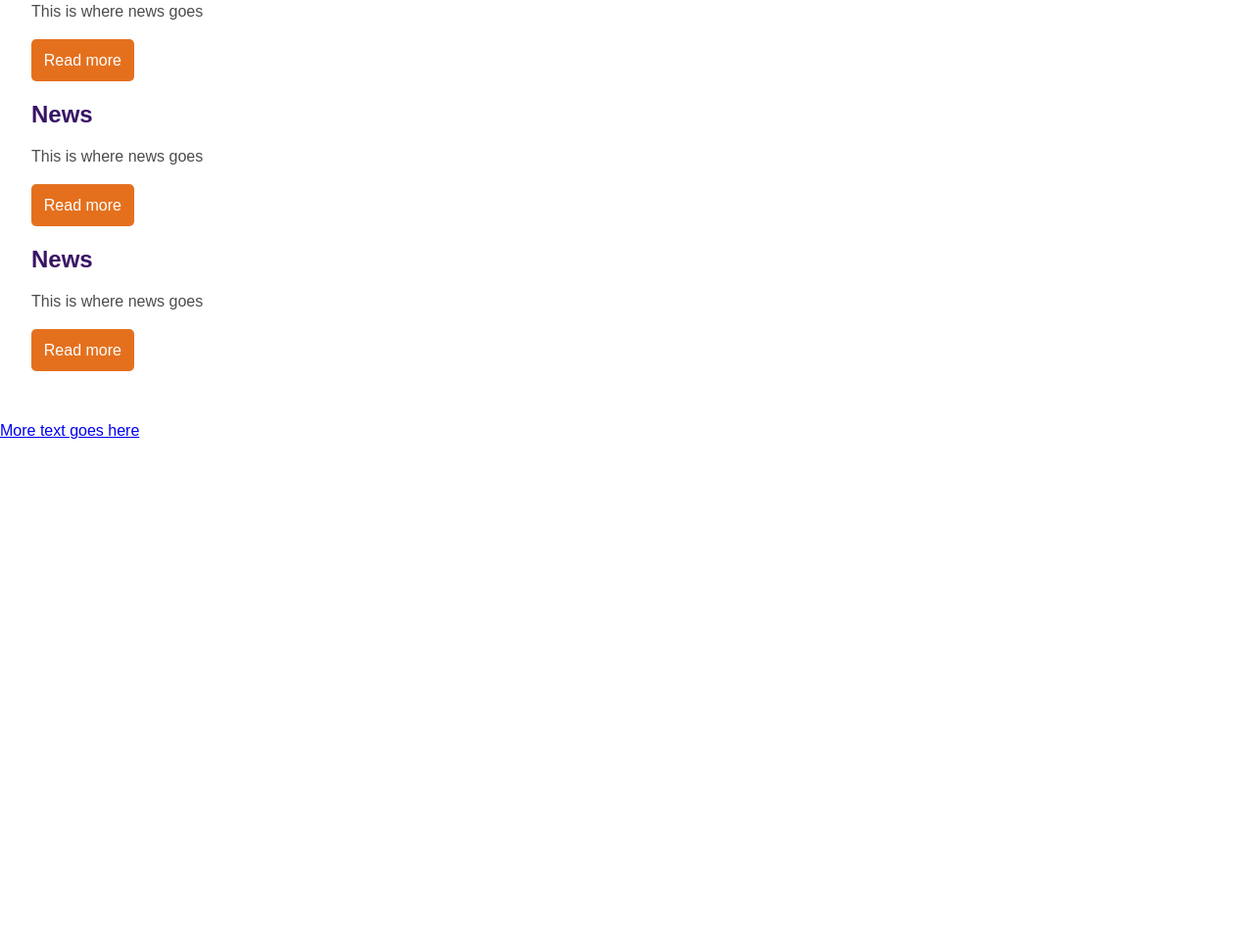
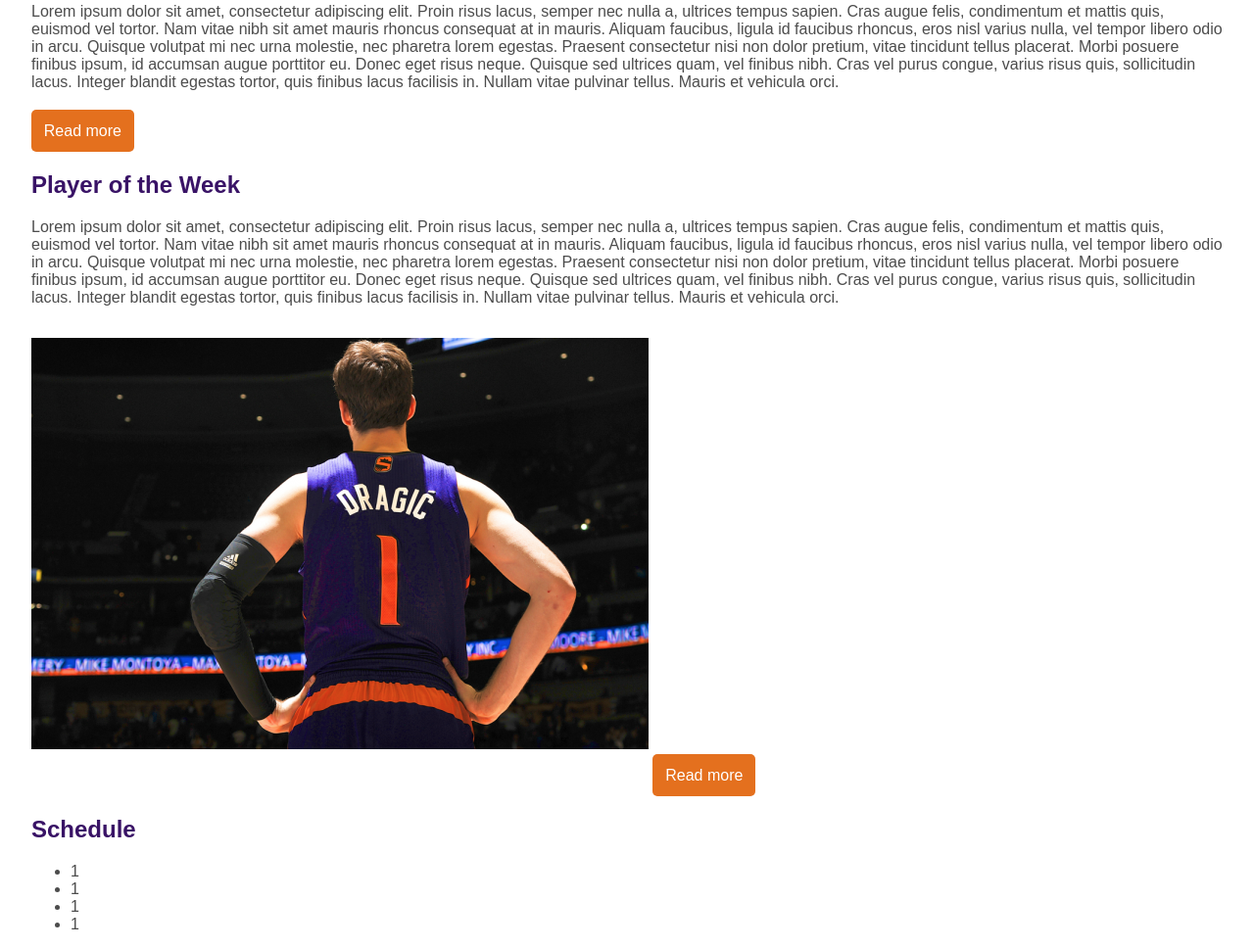
Before and after one commit to pauloHernando/basketball-team, a plain HTML site: page index.html in a window 1280 px wide. Shown: the part 487-1456 px from the top of the page at 98% size. Before the commit the page ends 936 px from the top, so only its background shows below. Drawn offline with Linux system fonts and the light colour scheme.

Commit message:
add image to html. add image footer css.

```diff
--- a/css/main.css
+++ b/css/main.css
@@ -12,6 +12,9 @@ Colours
 - grey light: #D9D9D9
 - main purple: #391366
 */
+img {
+ max-width: 100%;
+}
 
 .site-navigation {
   list-style: none;
@@ -75,3 +78,18 @@ Colours
   padding-bottom: 1em;
   margin-bottom: 1em;
 }
+
+.news-item-image {
+  margin-bottom: 2em;
+}
+
+.footer {
+  background-color: #4C4C4C;
+  color: #ffffff;
+  padding: 2em;
+}
+
+.footer-link {
+  color: #ffffff;
+  text-decoration: none;
+}
--- a/index.html
+++ b/index.html
@@ -36,19 +36,25 @@
     <div class="news">
       <div class="news-item">
         <h2 class="news-title">News Item 1</h2>
-        <p class="news-summary">This is where news goes</p>
+        <p class="news-summary">Lorem ipsum dolor sit amet, consectetur adipiscing elit. Proin risus lacus, semper nec nulla a, ultrices tempus sapien. Cras augue felis, condimentum et mattis quis, euismod vel tortor. Nam vitae nibh sit amet mauris rhoncus consequat at in mauris. Aliquam faucibus, ligula id faucibus rhoncus, eros nisl varius nulla, vel tempor libero odio in arcu. Quisque volutpat mi nec urna molestie, nec pharetra lorem egestas. Praesent consectetur nisi non dolor pretium, vitae tincidunt tellus placerat. Morbi posuere finibus ipsum, id accumsan augue porttitor eu. Donec eget risus neque. Quisque sed ultrices quam, vel finibus nibh. Cras vel purus congue, varius risus quis, sollicitudin lacus. Integer blandit egestas tortor, quis finibus lacus facilisis in. Nullam vitae pulvinar tellus. Mauris et vehicula orci.</p>
         <a href="#" class="button read-more-link">Read more</a>
       </div>
 
       <div class="news-item">
-        <h2 class="news-title">News</h2>
-        <p class="news-summary">This is where news goes</p>
+        <h2 class="news-title">Player of the Week</h2>
+        <p class="news-summary">Lorem ipsum dolor sit amet, consectetur adipiscing elit. Proin risus lacus, semper nec nulla a, ultrices tempus sapien. Cras augue felis, condimentum et mattis quis, euismod vel tortor. Nam vitae nibh sit amet mauris rhoncus consequat at in mauris. Aliquam faucibus, ligula id faucibus rhoncus, eros nisl varius nulla, vel tempor libero odio in arcu. Quisque volutpat mi nec urna molestie, nec pharetra lorem egestas. Praesent consectetur nisi non dolor pretium, vitae tincidunt tellus placerat. Morbi posuere finibus ipsum, id accumsan augue porttitor eu. Donec eget risus neque. Quisque sed ultrices quam, vel finibus nibh. Cras vel purus congue, varius risus quis, sollicitudin lacus. Integer blandit egestas tortor, quis finibus lacus facilisis in. Nullam vitae pulvinar tellus. Mauris et vehicula orci.</p>
+        <img src="img/dragic.png" alt="Goran Dragic" class="news-item-image">
         <a href="#" class="button read-more-link">Read more</a>
       </div>
 
       <div class="news-item">
-        <h2 class="news-title">News</h2>
-        <p class="news-summary">This is where news goes</p>
+        <h2 class="news-title">Schedule</h2>
+          <ul class="news-summary">
+            <li>1</li>
+            <li>1</li>
+            <li>1</li>
+            <li>1</li>
+          </ul>
         <a href="#" class="button read-more-link">Read more</a>
       </div>
     </div>
```
Also changed, not shown: img/dragic.png (added).
